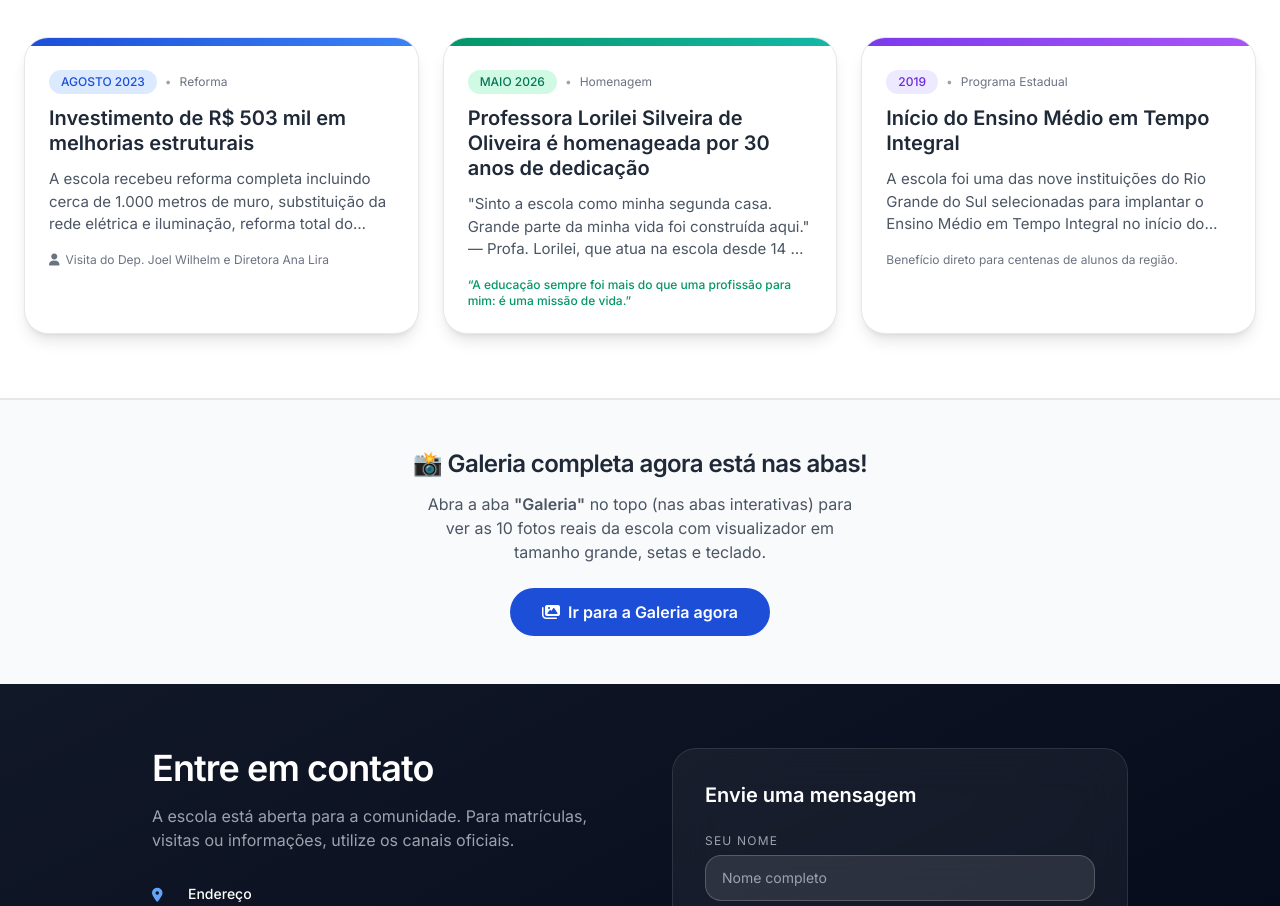
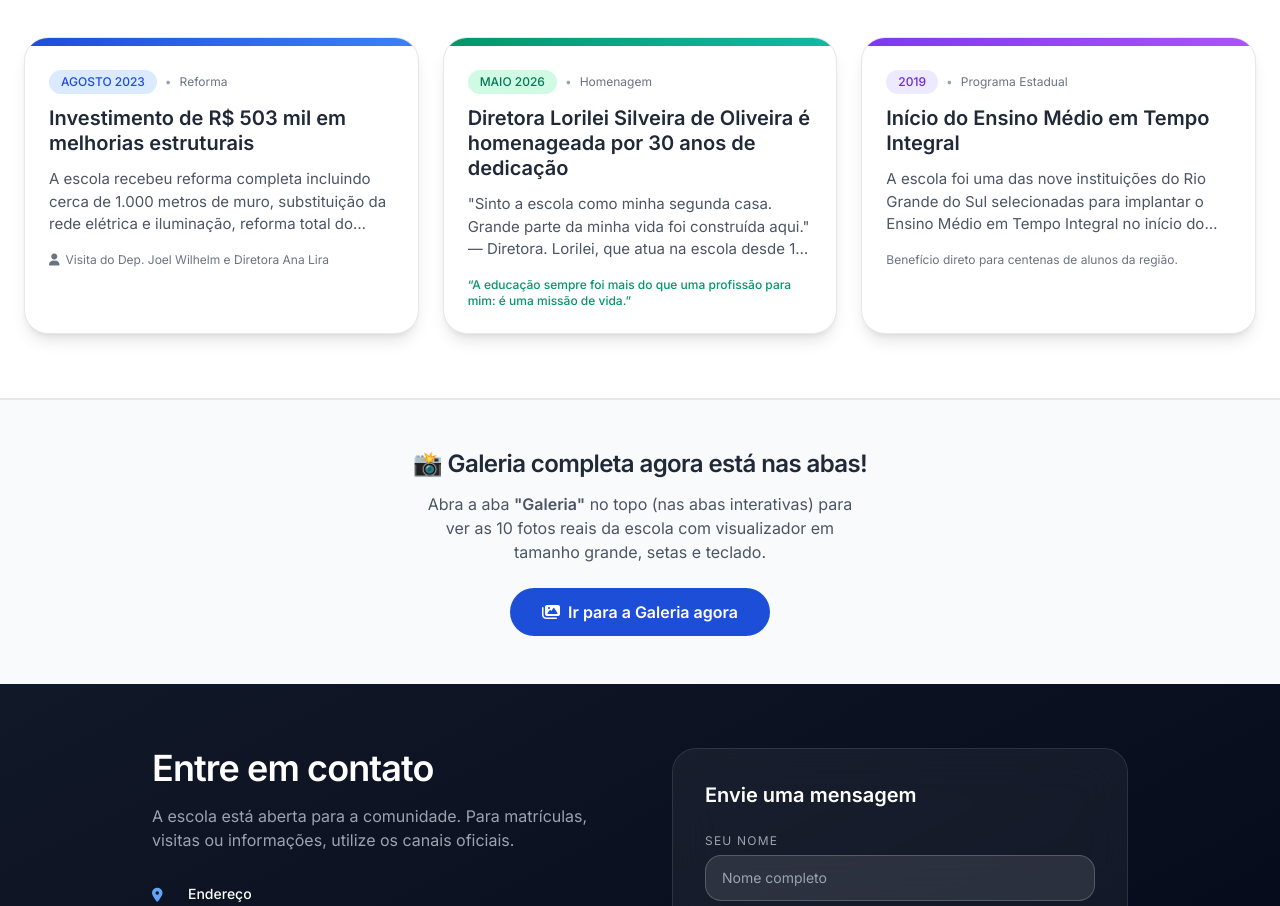
Before and after one commit to br257d/site-da-escola-, a plain HTML site: page index.html in a window 1280 px wide. Shown: the part 1496-2402 px from the top of the page. Drawn offline with nearby package versions, Linux system fonts and the light colour scheme.

Commit message:
Update index.html

```diff
--- a/index.html
+++ b/index.html
@@ -396,7 +396,7 @@
                     <div class="bg-white p-6 rounded-3xl border">
                         <div class="text-emerald-600 mb-3"><i class="fas fa-hands-helping fa-2x"></i></div>
                         <h6 class="font-bold mb-2">Corpo Docente Dedicado</h6>
-                        <p class="text-sm text-gray-600">Professores com longa trajetória, como a homenageada Profa. Lorilei Silveira de Oliveira (30 anos de serviço em 2026), que considera a escola sua "segunda casa".</p>
+                        <p class="text-sm text-gray-600">Professores com longa trajetória, como a homenageada Diretora Lorilei Silveira de Oliveira (30 anos de serviço em 2026), que considera a escola sua "segunda casa".</p>
                     </div>
                     <div class="bg-white p-6 rounded-3xl border">
                         <div class="text-violet-600 mb-3"><i class="fas fa-flask fa-2x"></i></div>
@@ -636,8 +636,8 @@
                             <span class="text-gray-400">•</span>
                             <span class="text-gray-500">Homenagem</span>
                         </div>
-                        <h5 class="font-bold text-xl leading-tight mb-3">Professora Lorilei Silveira de Oliveira é homenageada por 30 anos de dedicação</h5>
-                        <p class="text-gray-600 text-[15px] line-clamp-3 mb-4">"Sinto a escola como minha segunda casa. Grande parte da minha vida foi construída aqui." — Profa. Lorilei, que atua na escola desde 14 de maio de 1996. Colegas organizaram cerimônia especial com certificado de reconhecimento.</p>
+                        <h5 class="font-bold text-xl leading-tight mb-3">Diretora Lorilei Silveira de Oliveira é homenageada por 30 anos de dedicação</h5>
+                        <p class="text-gray-600 text-[15px] line-clamp-3 mb-4">"Sinto a escola como minha segunda casa. Grande parte da minha vida foi construída aqui." — Diretora. Lorilei, que atua na escola desde 14 de maio de 1996. Colegas organizaram cerimônia especial com certificado de reconhecimento.</p>
                         <div class="text-xs text-emerald-600 font-medium">“A educação sempre foi mais do que uma profissão para mim: é uma missão de vida.”</div>
                     </div>
                 </div>
```
